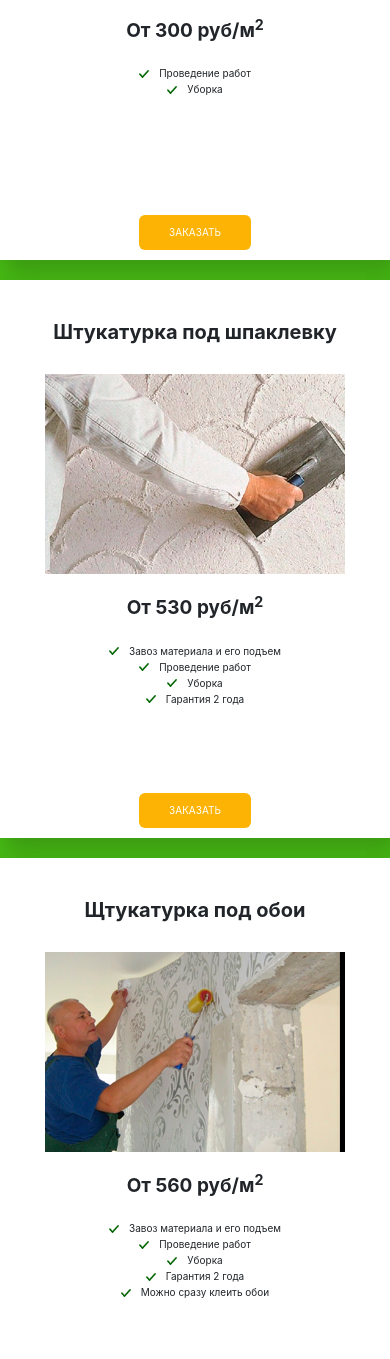
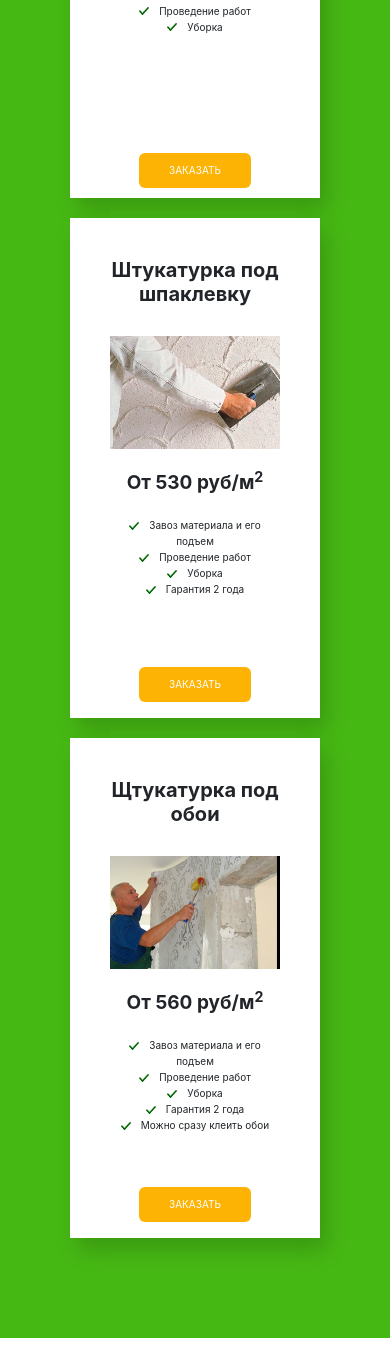
Before and after one commit to max-madrat/max-madrat.github.io, a plain HTML site: page project-less/index.html in a window 390 px wide. Shown: the part 2199-3558 px from the top of the page. After the commit the page ends 3537 px from the top, so only its background shows below. Drawn offline with nearby package versions, Linux system fonts and the light colour scheme; files that its build step writes are made by us from their sources; a web font is replaced by a local one.

Commit message:
Add files via upload

```diff
--- a/project-less/index.html
+++ b/project-less/index.html
@@ -155,7 +155,7 @@
       <div> <!-- row -->
 
         <div class="row">
-          <div class="col-lg-4 offset-lg-0 col-md-8 offset-md-2">
+          <div class="col-lg-4 offset-lg-0 col-8 offset-2">
             <div class="prices-block">
               <h4>Штукатурка вашим материалом</h4>
               <img src="img/prices/1.png" alt="">
@@ -167,7 +167,7 @@
                 <button class="button">Заказать</button>
             </div>
           </div>
-          <div class="col-lg-4 offset-lg-0 col-md-8 offset-md-2">
+          <div class="col-lg-4 offset-lg-0 col-8 offset-2">
             <div class="prices-block">
               <h4>Штукатурка под шпаклевку</h4>
               <img src="img/prices/2.png" alt="">
@@ -181,7 +181,7 @@
                 <button class="button">Заказать</button>
             </div>
           </div>
-          <div class="col-lg-4 offset-lg-0 col-md-8 offset-md-2">
+          <div class="col-lg-4 offset-lg-0 col-8 offset-2">
             <div class="prices-block">
               <h4>Щтукатурка под обои</h4>
               <img src="img/prices/3.png" alt="">
```
